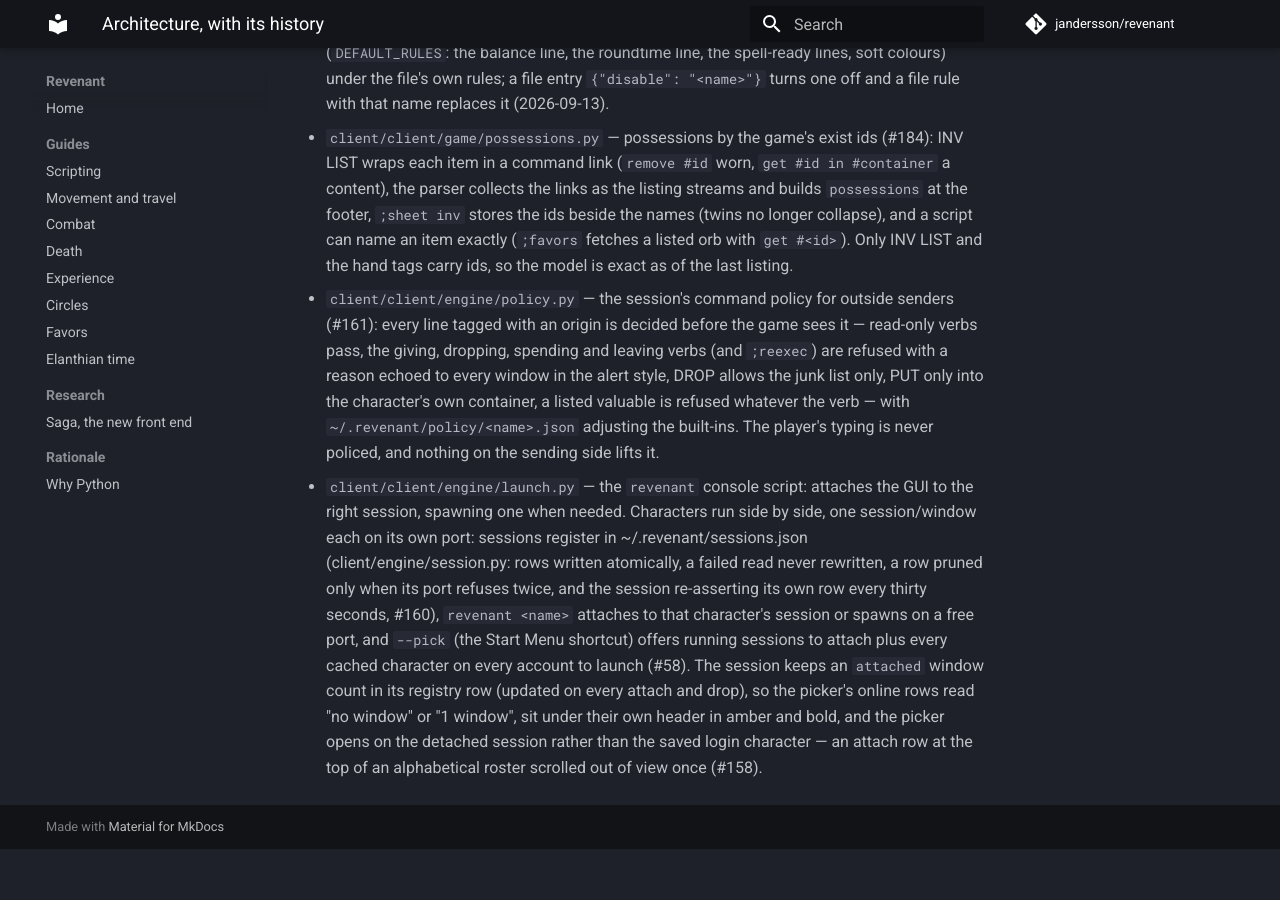
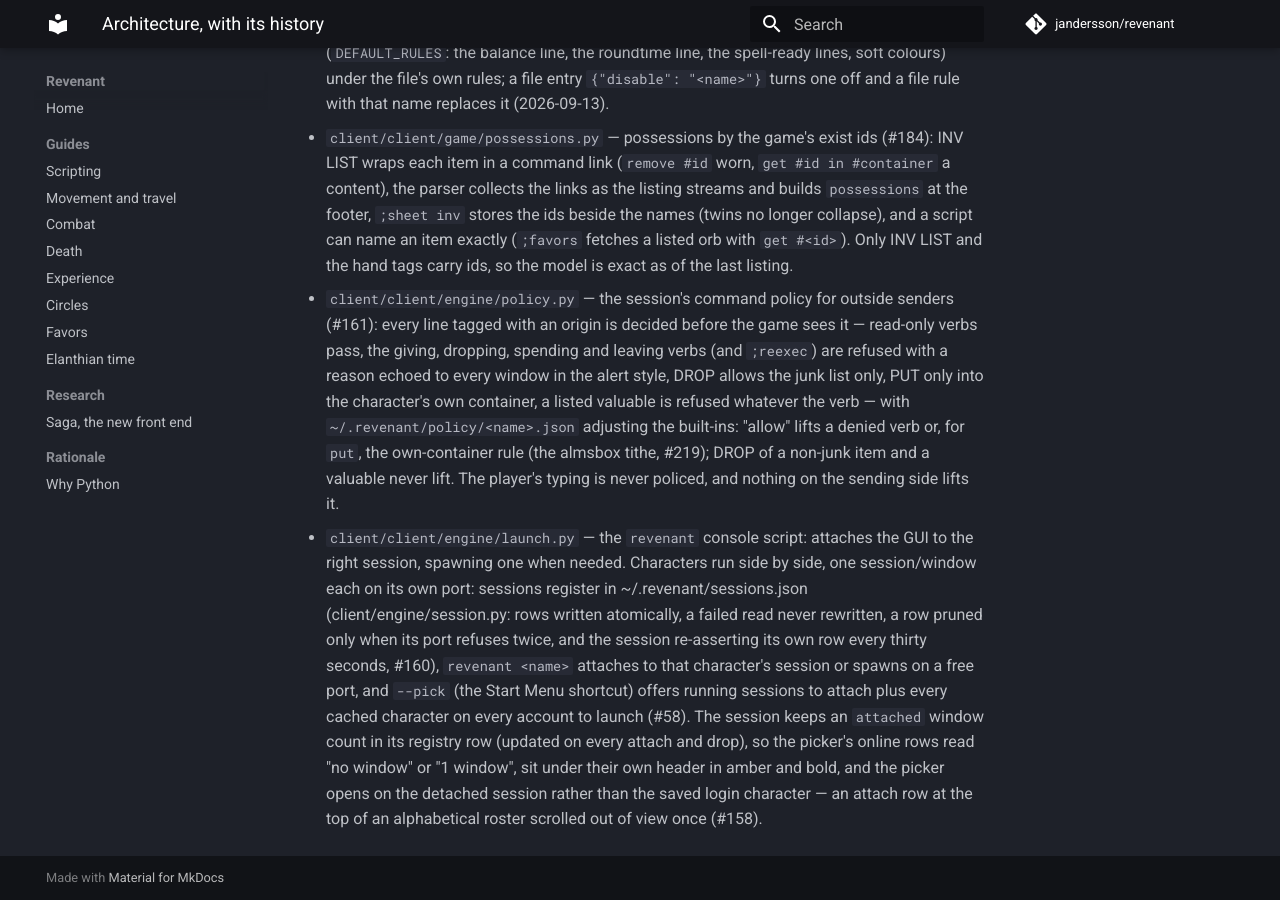
Before and after one commit to jandersson/revenant, an MkDocs documentation site: the page built from docs/architecture.md, in a window 1280 px wide and 900 px high, scrolled down 6666 px. Built offline with MkDocs 1.6.1 and Material for MkDocs 9.7.7, drawn with Linux system fonts in a browser that asks for light colours; comment, search, counter and statistics services are not loaded; before the commit the page ends 7515 px from its top, so only the background shows below that.

Commit message:
fix(policy): an explicit allow of put lifts the own-container rule (#219)
The file's "allow" list only ever popped a denied verb, and the PUT
rule ran on its own, so an operator who allowed put for an almsbox
tithe still saw the line refused. Policy now keeps the allow words and
the container rule yields to an allowed put; a valuable noun still
refuses, and DROP of a non-junk item never lifts.

Closes #219

Co-Authored-By: Claude Fable 5.1 <noreply@anthropic.com>

```diff
--- a/docs/architecture.md
+++ b/docs/architecture.md
@@ -356,7 +356,10 @@ entries from a dock-layout module.
   with a reason echoed to every window in the alert style, DROP
   allows the junk list only, PUT only into the character's own
   container, a listed valuable is refused whatever the verb — with
-  `~/.revenant/policy/<name>.json` adjusting the built-ins. The
+  `~/.revenant/policy/<name>.json` adjusting the built-ins: "allow"
+  lifts a denied verb or, for `put`, the own-container rule (the
+  almsbox tithe, #219); DROP of a non-junk item and a valuable never
+  lift. The
   player's typing is never policed, and nothing on the sending side
   lifts it.
 - `client/client/engine/launch.py` — the `revenant` console script: attaches
```
Also changed, not shown: .claude/skills/drive/SKILL.md (+6 -2 lines), 2 other files.
